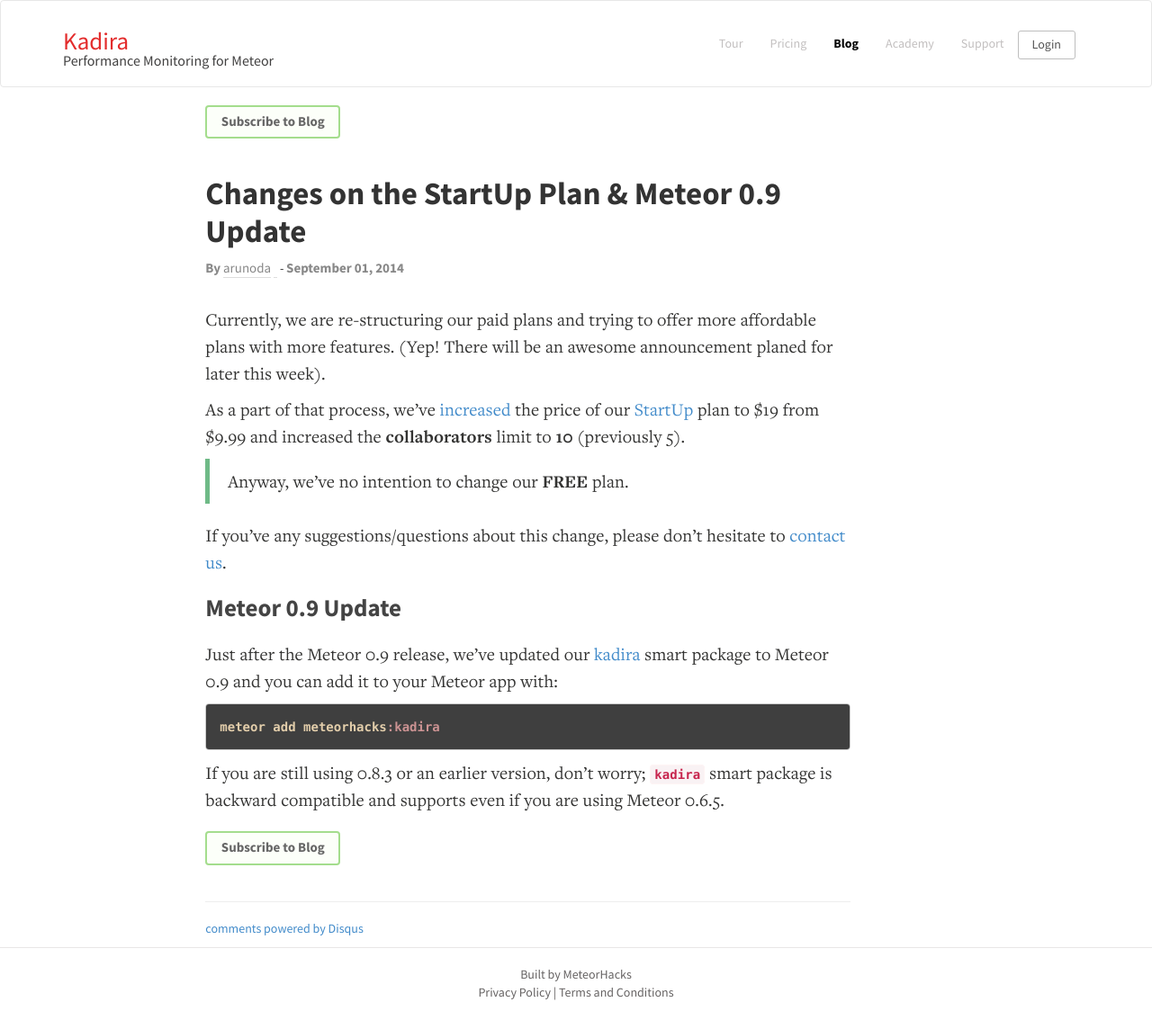
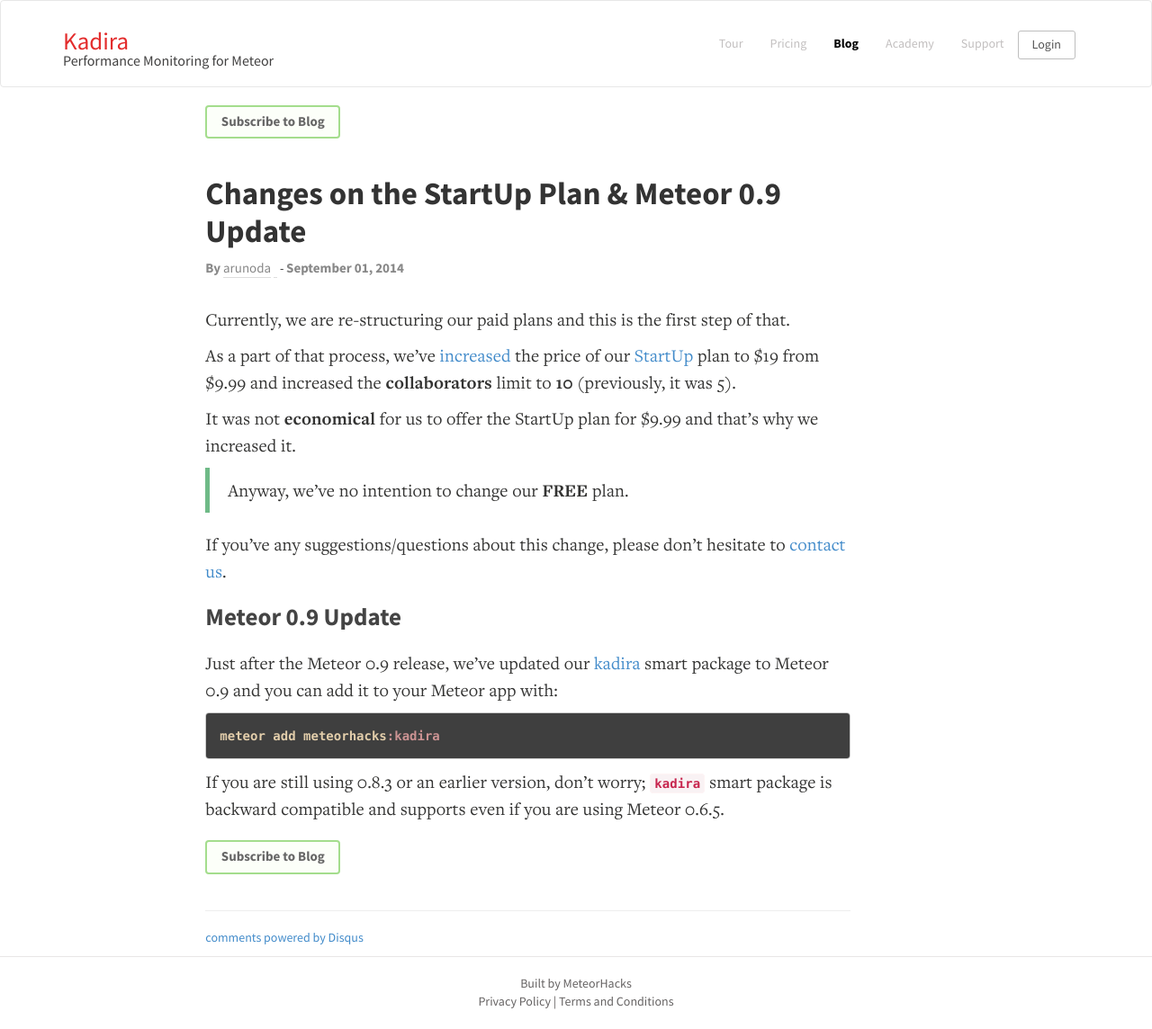
Before and after one commit to kadiraio/kadiraio.github.io, a Jekyll site: the page built from _posts/blog/2014-09-01-changes-to-kadira-plans.md, in a window 1280 px wide. Shown: the whole page at 90% size. Built offline with Jekyll 4.4.1, drawn with Linux system fonts in a browser that asks for light colours; comment, search, counter and statistics services are not loaded.

Commit message:
updated wording

```diff
--- a/_posts/blog/2014-09-01-changes-to-kadira-plans.md
+++ b/_posts/blog/2014-09-01-changes-to-kadira-plans.md
@@ -4,9 +4,11 @@
 permalink: /blog/changes-on-the-startup-plan-meteor-09-update
 ---
 
-Currently, we are re-structuring our paid plans and trying to offer more affordable plans with more features. (Yep! There will be an awesome announcement planed for later this week).
+Currently, we are re-structuring our paid plans and this is the first step of that.
 
-As a part of that process, we've [increased](https://kadira.io/pricing.html) the price of our [StartUp](https://kadira.io/pricing.html) plan to $19 from $9.99 and increased the **collaborators** limit to **10** (previously 5).
+As a part of that process, we've [increased](https://kadira.io/pricing.html) the price of our [StartUp](https://kadira.io/pricing.html) plan to $19 from $9.99 and increased the **collaborators** limit to **10** (previously, it was 5).
+
+It was not **economical** for us to offer the StartUp plan for $9.99 and that's why we increased it.
 
 > Anyway, we've no intention to change our **FREE** plan.
 
```
